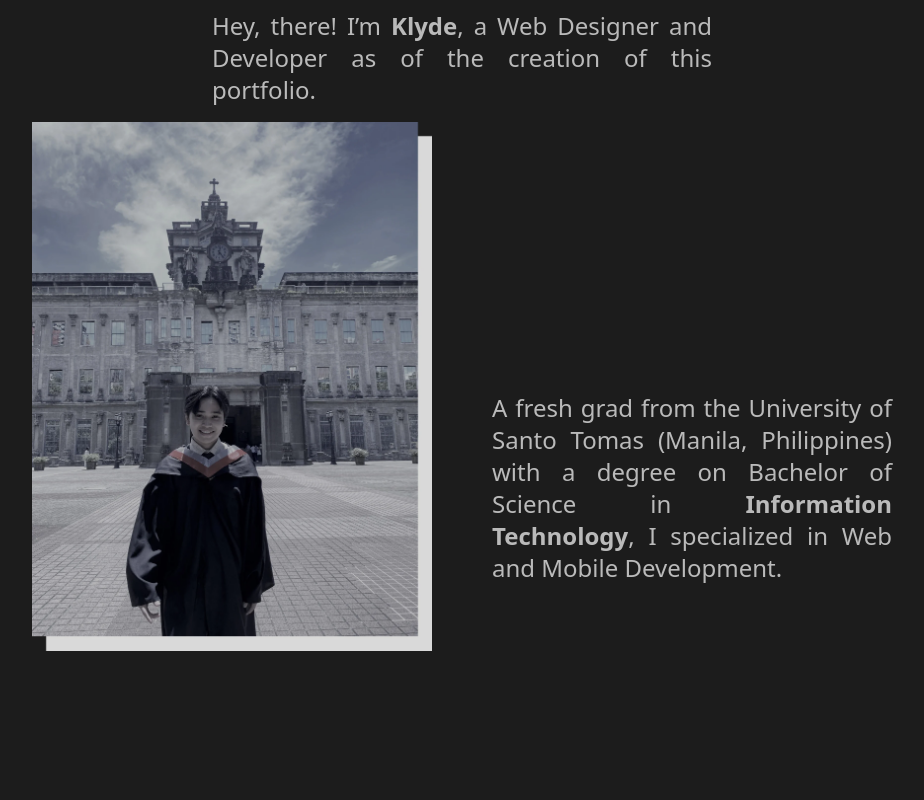
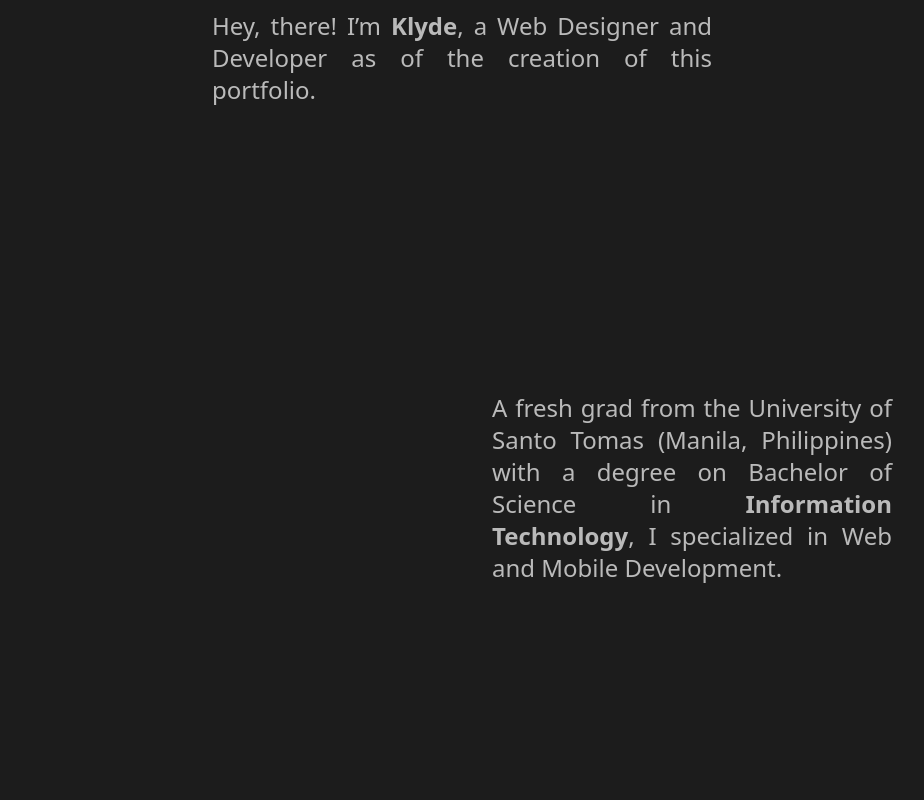
Before and after one commit to klydemlclmli/li-klyde-portfolio, a React (Vite) app: page / in a window 1280 px wide. Shown: the part 1120-1920 px from the top of the page, without its empty margins (178-1102 px from the left). Built offline with nearby package versions, Linux system fonts and the light colour scheme; the HTML template or start-up script is replaced by a standard one; a web font is replaced by a local one.

Commit message:
Fixed lazy initial loading transition

```diff
--- a/src/index.css
+++ b/src/index.css
@@ -15,11 +15,11 @@
 /* lazy loading */
 
 .lazyMe{
-  @apply opacity-0
+  @apply opacity-0 transition-all duration-[550s] ease-in-out
 }
 
 .unlazyMe{
-  @apply opacity-100 transition-all duration-[1s] ease-in-out
+  @apply opacity-100 transition-all duration-[550s] ease-in-out
 }
 
 /* Fonts */
```
